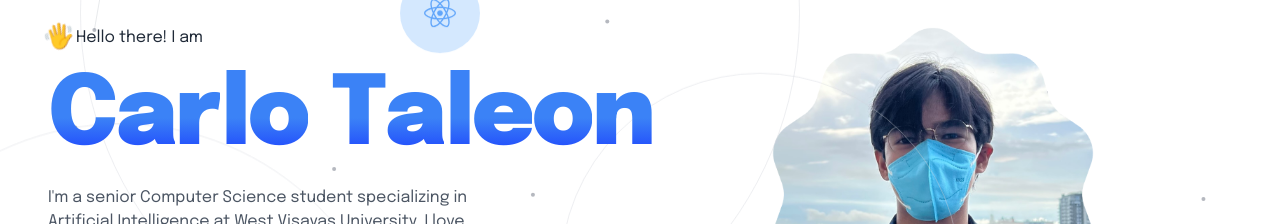
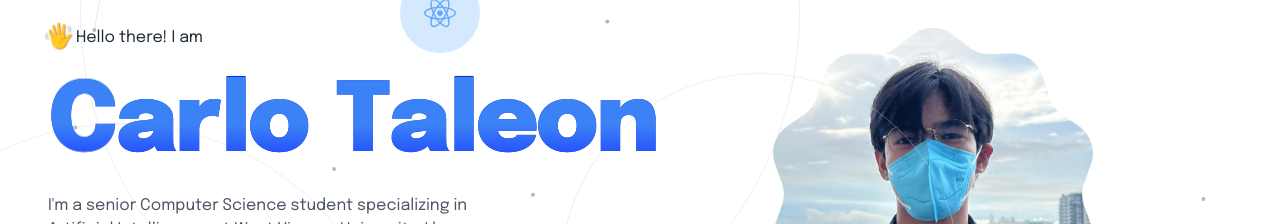
Before and after one commit to Blankeos/next-portfolio, a Next.js app: page / in a window 1280 px wide. Shown: the part 186-410 px from the top of the page. Built offline with nearby package versions, Linux system fonts and the light colour scheme.

Commit message:
Button-ish Hero text update

```diff
--- a/src/components/sections/Hero.tsx
+++ b/src/components/sections/Hero.tsx
@@ -217,7 +217,7 @@ const HeroHeading: React.FC = () => {
       y: 250,
     },
     visible: {
-      y: 0,
+      y: -1,
       transition: {
         duration: 0.75,
         ease: "circOut",
@@ -236,46 +236,60 @@ const HeroHeading: React.FC = () => {
   };
 
   return (
-    <h1 className="text-blue-500 relative z-10 flex flex-wrap ">
-      <motion.span
+    <h1 className="text-blue-500 relative z-10 flex flex-wrap">
+      <motion.div
         variants={parentVariants}
         initial="hidden"
         animate="visible"
-        className="overflow-hidden hero-text font-black lg:text-8xl leading-none tracking-tight"
+        className="flex overflow-hidden hero-text font-black lg:text-8xl leading-none tracking-tight pt-2 pr-1"
       >
         {"Carlo".split("").map((letter, i) => {
           return (
-            <motion.span
+            <motion.div
               key={i}
               variants={childVariants}
-              className="inline-block bg-gradient-to-t from-[#1532ff] via-blue-500 to-blue-500 bg-clip-text text-transparent will-change-transform"
+              className="block will-change-transform"
             >
-              {letter}
-            </motion.span>
+              <div className="relative">
+                <div className="select-none absolute inset-0 text-[#1229d5] hero-letter-bg">
+                  {letter}
+                </div>
+                <div className="relative bg-gradient-to-t from-[#1532ff] via-blue-500 to-blue-500 bg-clip-text text-transparent hero-letter">
+                  {letter}
+                </div>
+              </div>
+            </motion.div>
           );
         })}
-      </motion.span>
+      </motion.div>
       <span className="font-black lg:text-8xl leading-none tracking-tight hero-text">
         {" "}
       </span>
-      <motion.span
+      <motion.div
         variants={parentVariants2}
         initial="hidden"
         animate="visible"
-        className="overflow-hidden hero-text font-black lg:text-8xl leading-none tracking-tight"
+        className="flex overflow-hidden hero-text font-black lg:text-8xl leading-none tracking-tight pt-2 pr-1"
       >
         {"Taleon".split("").map((letter, i) => {
           return (
-            <motion.span
+            <motion.div
               key={i}
               variants={childVariants}
-              className="inline-block bg-gradient-to-t from-[#1532ff] via-blue-500 to-blue-500 bg-clip-text text-transparent will-change-transform"
+              className="block will-change-transform"
             >
-              {letter}
-            </motion.span>
+              <div className="relative">
+                <div className="select-none absolute inset-0 text-[#1229d5] hero-letter-bg">
+                  {letter}
+                </div>
+                <div className="relative bg-gradient-to-t from-[#1532ff] via-blue-500 to-blue-500 bg-clip-text text-transparent hero-letter">
+                  {letter}
+                </div>
+              </div>
+            </motion.div>
           );
         })}
-      </motion.span>
+      </motion.div>
     </h1>
   );
 };
--- a/src/styles/globals.css
+++ b/src/styles/globals.css
@@ -20,6 +20,25 @@ a {
   box-sizing: border-box;
 }
 
+/* START: HeroLetter */
+.hero-letter {
+  transition-duration: 500ms;
+  transform: TranslateY(0px);
+  transition-timing-function: cubic-bezier(0.4, 0, 0.2, 1);
+}
+
+.hero-letter-bg {
+  transition-duration: 800ms;
+  transform: TranslateY(0px);
+  transition-timing-function: cubic-bezier(0.4, 0, 0.2, 1);
+}
+
+.hero-letter:hover {
+  transition-duration: 100ms;
+  transform: TranslateY(-0.375rem);
+  transition-timing-function: cubic-bezier(0.4, 0, 0.2, 1);
+}
+/* END: HeroLetter */
 .nucleus:hover ~ .orbit {
   @apply transition-all duration-300;
   width: 12rem !important;
```
